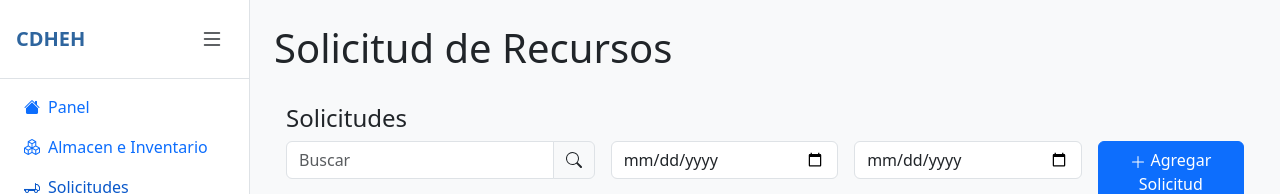
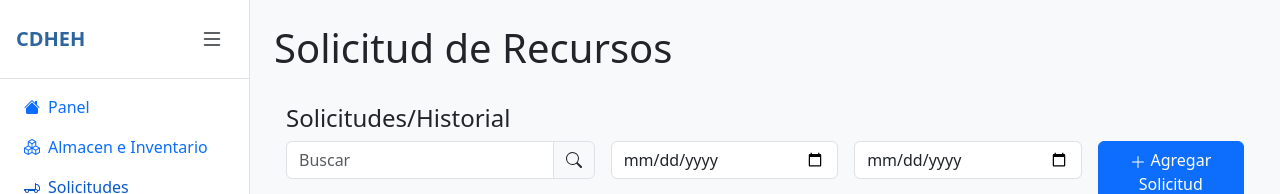
Before and after one commit to Feracrz/almacen, a React (Vite) app: page / in a window 1280 px wide. Both pictures are taken after a click on the button "Solicitudes". Shown: the top 194 px of the page. Built offline with nearby package versions, Linux system fonts and the light colour scheme.

Commit message:
suendoo code

```diff
--- a/src/components/solicitudes/solicitudesRecursos.jsx
+++ b/src/components/solicitudes/solicitudesRecursos.jsx
@@ -63,7 +63,7 @@ const Solicitudes = () => {
 
   return (
     <div className="container py-4">
-      <h4>Solicitudes</h4>
+      <h4>Solicitudes/Historial</h4>
       <Row className="g-3 mb-3">
         <Col md={4}>
           <InputGroup>
@@ -92,6 +92,7 @@ const Solicitudes = () => {
             <tr key={idx}>
               <td>{sol.descripcion}</td>
               <td>{sol.fecha}</td>
+              <td>Estatus</td>
               <td>{sol.estatus}</td>
               <td>
                 <Button size="sm" variant="outline-danger" onClick={() => exportarPDF(sol)}><BsDownload /></Button>{' '}
```
